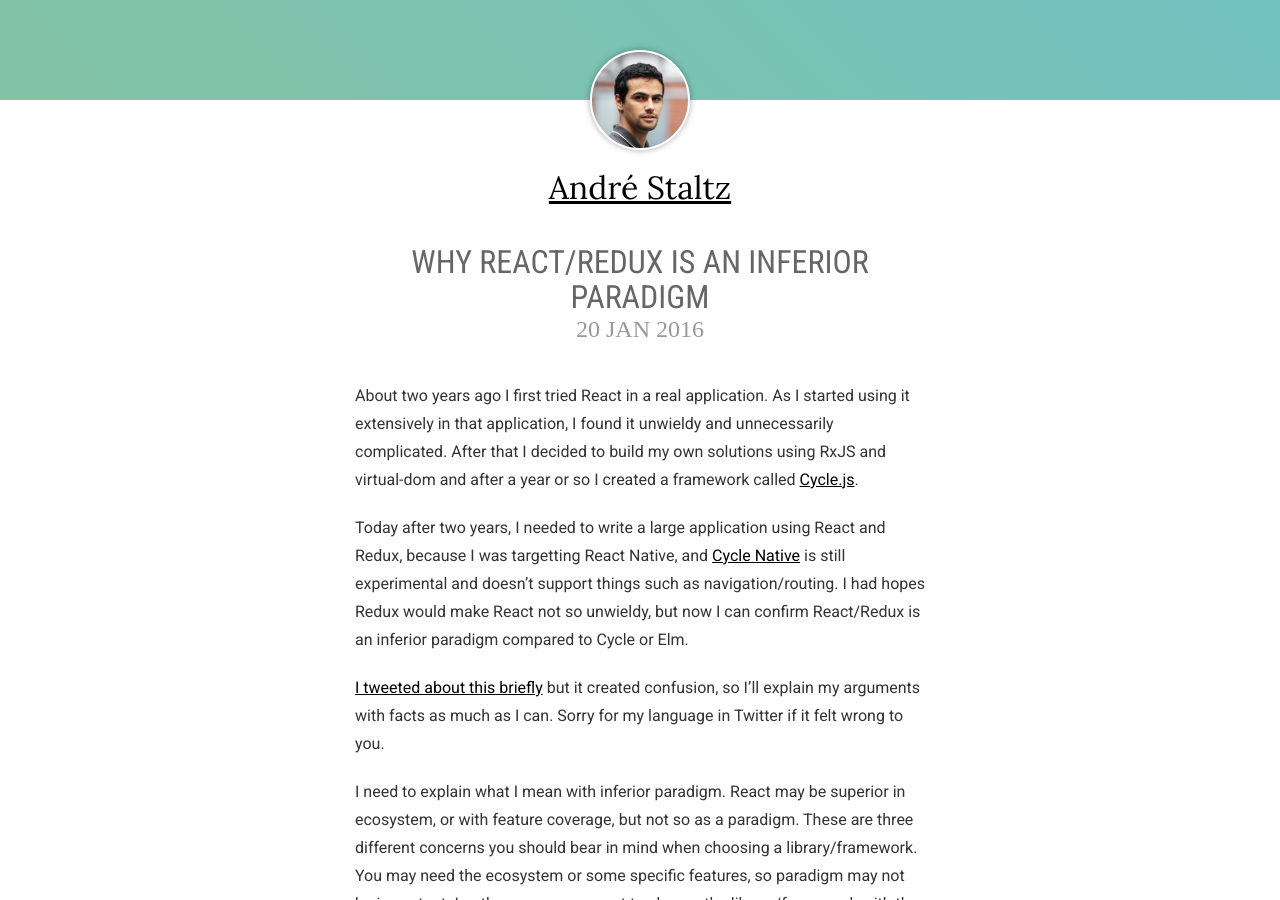
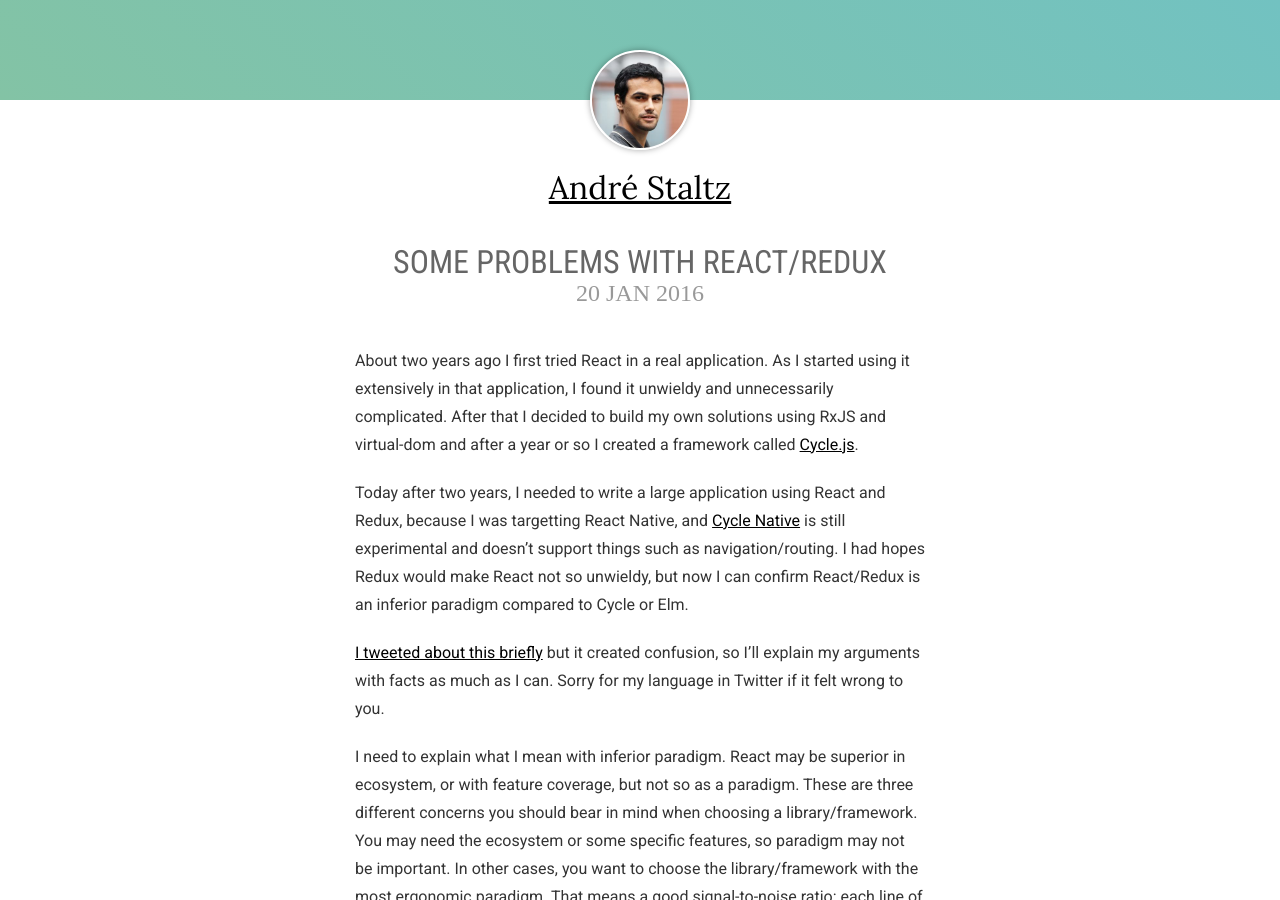
Before and after one commit to staltz/staltz.com, a Jekyll site: the page built from _posts/2016-01-20-some-problems-with-react-redux.md, in a window 1280 px wide and 900 px high. Built offline with Jekyll 4.4.1, drawn with Linux system fonts in a browser that asks for light colours; nearby versions of some CDN libraries.

Commit message:
Rename a blog title

```diff
--- a/_posts/2016-01-20-why-react-redux-is-an-inferior-paradigm.md
+++ b/_posts/2016-01-20-some-problems-with-react-redux.md
@@ -1,6 +1,6 @@
 ---
 layout: post
-title: "Why React/Redux is an inferior paradigm"
+title: "Some problems with React/Redux"
 ---
 
 About two years ago I first tried React in a real application. As I started using it extensively in that application, I found it unwieldy and unnecessarily complicated. After that I decided to build my own solutions using RxJS and virtual-dom and after a year or so I created a framework called [Cycle.js](http://cycle.js.org).
```
